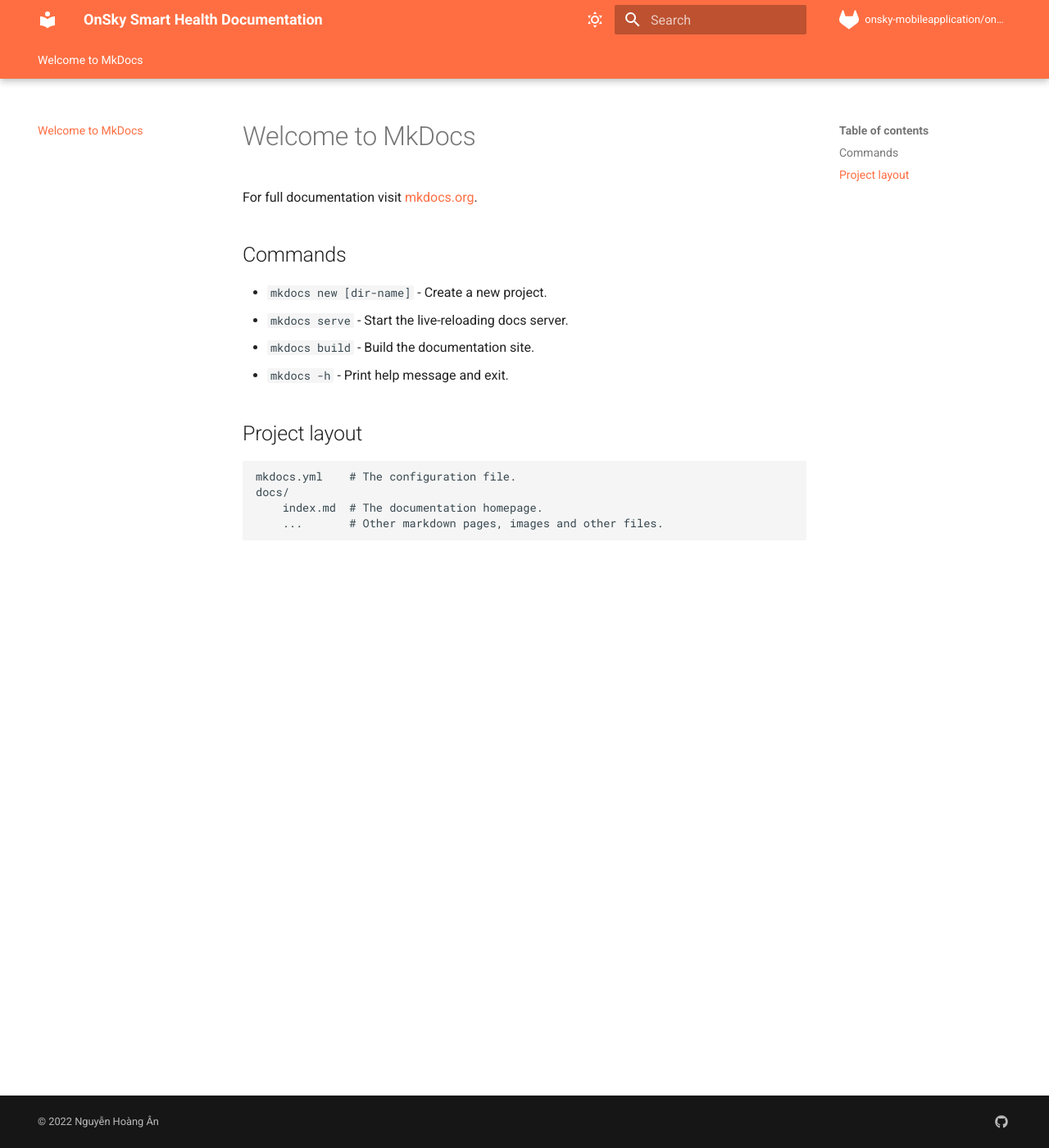
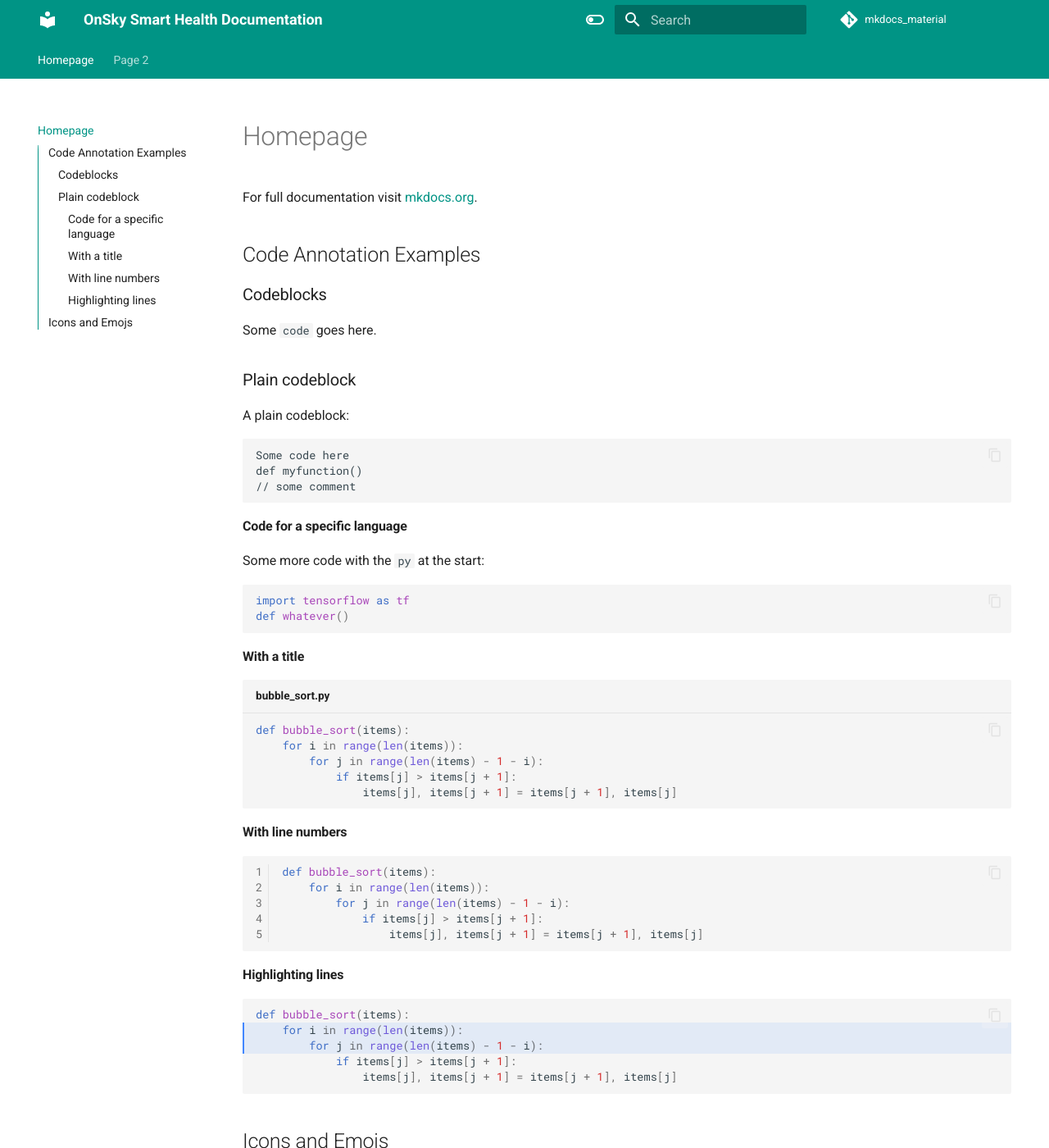
Before and after one commit to datMistery/mkdocs_material, an MkDocs documentation site: the page built from docs/index.md, in a window 1280 px wide and 1400 px high. Shown: the whole window at 82% size. Built offline with MkDocs 1.6.1 and Material for MkDocs 9.7.7, drawn with Linux system fonts in a browser that asks for light colours; emoji names are drawn with the system emoji font; comment, search, counter and statistics services are not loaded; some of the changed text lies outside the part shown.

Commit message:
$Adding initial documentation files

````diff
--- a/docs/index.md
+++ b/docs/index.md
@@ -1,17 +1,68 @@
-# Welcome to MkDocs
+# Homepage
 
 For full documentation visit [mkdocs.org](https://www.mkdocs.org).
 
-## Commands
+## Code Annotation Examples
 
-* `mkdocs new [dir-name]` - Create a new project.
-* `mkdocs serve` - Start the live-reloading docs server.
-* `mkdocs build` - Build the documentation site.
-* `mkdocs -h` - Print help message and exit.
+### Codeblocks
 
-## Project layout
+Some `code` goes here.
 
-    mkdocs.yml    # The configuration file.
-    docs/
-        index.md  # The documentation homepage.
-        ...       # Other markdown pages, images and other files.
+### Plain codeblock
+
+A plain codeblock:
+
+```
+Some code here
+def myfunction()
+// some comment
+```
+
+#### Code for a specific language
+
+Some more code with the `py` at the start:
+
+``` py
+import tensorflow as tf
+def whatever()
+```
+
+#### With a title
+
+``` py title="bubble_sort.py"
+def bubble_sort(items):
+    for i in range(len(items)):
+        for j in range(len(items) - 1 - i):
+            if items[j] > items[j + 1]:
+                items[j], items[j + 1] = items[j + 1], items[j]
+```
+
+#### With line numbers
+
+``` py linenums="1"
+def bubble_sort(items):
+    for i in range(len(items)):
+        for j in range(len(items) - 1 - i):
+            if items[j] > items[j + 1]:
+                items[j], items[j + 1] = items[j + 1], items[j]
+```
+
+#### Highlighting lines
+
+``` py hl_lines="2 3"
+def bubble_sort(items):
+    for i in range(len(items)):
+        for j in range(len(items) - 1 - i):
+            if items[j] > items[j + 1]:
+                items[j], items[j + 1] = items[j + 1], items[j]
+```
+
+## Icons and Emojs
+
+:smile:
+
+:fontawesome-regular-face-laugh-wink:
+
+:fontawesome-brands-twitter:{ .twitter }
+
+:octicons-heart-fill-24:{ .heart }
--- /dev/null
+++ b/docs/page2.md
@@ -0,0 +1,5 @@
+# Page 2
+
+## Another Heading
+
+Hello I'm mr.D
--- a/mkdocs.yml
+++ b/mkdocs.yml
@@ -1,30 +1,39 @@
 site_name: OnSky Smart Health Documentation
 site_description: "This is the document for OnSky Smart Health Android Application"
-site_author: Nguyễn Hoàng Ân
+site_author: Đỗ Thành Đạt
 
-repo_name: onsky-mobileapplication/onsky-android
-repo_url: http://gitlab.onskyinc.com/onsky-mobileapplication/onsky-android
+repo_name: mkdocs_material
+repo_url: https://github.com/datUnity/mkdocs_material
 
 theme:
   name: material
+  features:
+    - navigation.tabs
+    - navigation.sections
+    - toc.integrate
+    - navigation.top
+    - search.suggest
+    - search.highlight
+    - content.tabs.link
+    - content.code.annotation
+    - content.code.copy
+  language: en
   palette:
-    - media: "(prefers-color-scheme: light)"
-      scheme: default
+    - scheme: default
       toggle:
-        icon: material/weather-sunny
+        icon: material/toggle-switch-off-outline
         name: Switch to dark mode
-      primary: deep orange
-      accent: deep orange
-    - media: "(prefers-color-scheme: dark)"
-      scheme: slate
+      primary: teal
+      accent: purple
+    - scheme: slate
       toggle:
-        icon: material/weather-night
+        icon: material/toggle-switch
         name: Switch to light mode
-      primary: deep orange
-      accent: deep orange
-  icon:
+      primary: teal
+      accent: lime
+icon:
     repo: fontawesome/brands/gitlab
-  features:
+features:
     - navigation.instant
     - navigation.tabs
     - navigation.tabs.sticky
@@ -33,14 +42,25 @@ theme:
     - toc.follow
     - navigation.top
     - search.highlight
-
-copyright: "&copy; 2022 Nguyễn Hoàng Ân"
 extra:
   social:
     - icon: fontawesome/brands/github
-      link: https://github.com/anhoang241998
+      link: https://github.com/datUnity
   generator: false
-
 markdown_extensions:
+  - pymdownx.highlight:
+      anchor_linenums: true
+  - pymdownx.inlinehilite
+  - pymdownx.snippets
+  - admonition
+  - pymdownx.arithmatex:
+      generic: true
+  - footnotes
+  - pymdownx.details
+  - pymdownx.superfences
+  - pymdownx.mark
   - attr_list
-  - md_in_html
+  - pymdownx.emoji:
+      emoji_index: !!python/name:materialx.emoji.twemoji
+      emoji_generator: !!python/name:materialx.emoji.to_svg
+copyright: "&copy; 2023 Đỗ Thành Đạt"
````
Also changed, not shown: 1 other file.
